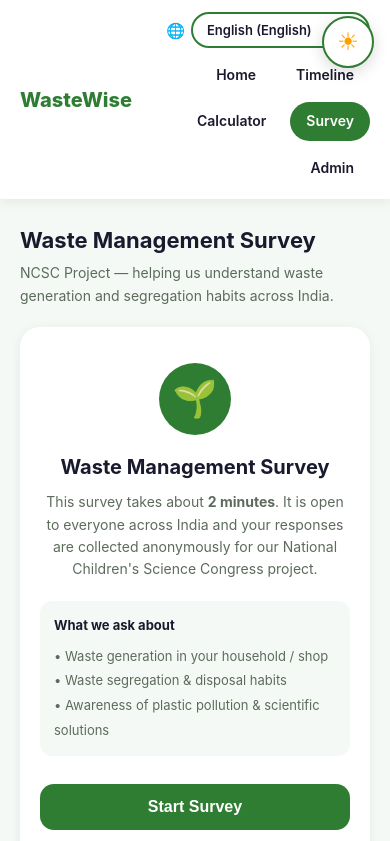
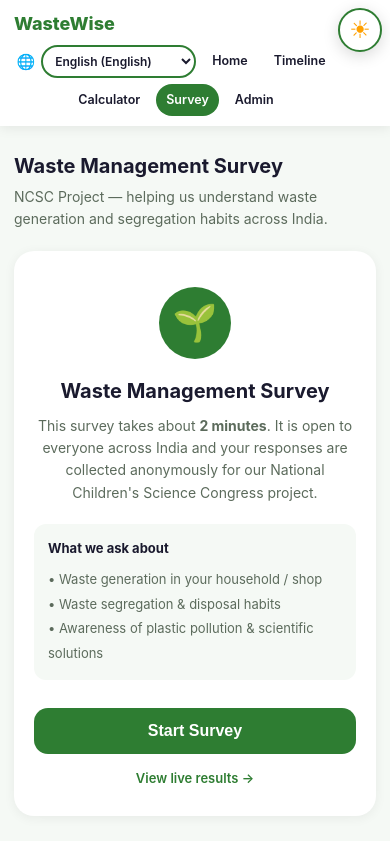
Before and after one commit to ayushrajwrs2013/ww, a website: page survey.html in a window 390 px wide. Shown: the top 841 px of the page. Drawn offline with Linux system fonts and the light colour scheme.

Commit message:
Fix mobile layout: responsive navbar, stacked cards, no RTL flip

```diff
--- /dev/null
+++ b/responsive.css
@@ -0,0 +1,70 @@
+/* WasteWise responsive / mobile layout */
+
+html { -webkit-text-size-adjust: 100%; }
+img { max-width: 100%; height: auto; }
+
+/* ---- Navbar: wrap instead of overflowing on phones ---- */
+@media (max-width: 820px) {
+  .navbar {
+    flex-wrap: wrap;
+    row-gap: 6px;
+    padding: 10px 56px 10px 16px; /* right space clears the fixed theme button */
+  }
+  .navbar .logo { font-size: 18px; }
+  .navbar .nav-links {
+    flex-wrap: wrap;
+    gap: 6px;
+    width: 100%;
+    order: 3;
+    justify-content: center;
+  }
+  .navbar .nav-links a {
+    font-size: 13px;
+    padding: 7px 12px;
+    white-space: nowrap;
+  }
+  .ww-lang { gap: 4px; }
+  .ww-lang select {
+    max-width: 155px !important;
+    font-size: 12px !important;
+    padding: 6px 8px !important;
+  }
+  .theme-toggle {
+    width: 44px;
+    height: 44px;
+    top: 8px;
+    right: 8px;
+  }
+}
+
+/* Stack multi-column cards that look cramped on phones */
+@media (max-width: 640px) {
+  .timeline-items { grid-template-columns: 1fr !important; }
+  .action-buttons { flex-wrap: wrap; }
+}
+@media (max-width: 460px) {
+  .row2 { grid-template-columns: 1fr; }
+}
+
+@media (max-width: 420px) {
+  .section,
+  .impact-section,
+  .pledge-section {
+    padding-left: 14px;
+    padding-right: 14px;
+  }
+  .navbar { padding-left: 14px; padding-right: 52px; }
+  .navbar .nav-links a { font-size: 12.5px; padding: 6px 10px; }
+  .ww-lang select { max-width: 130px; }
+}
+
+/* ---- Generic small-screen safety ---- */
+@media (max-width: 700px) {
+  .panel { padding: 18px 14px !important; border-radius: 14px; }
+  .section-title { font-size: 20px; }
+  .toolbar { flex-direction: column; align-items: stretch; }
+  .toolbar .actions { justify-content: flex-start; }
+}
+
+/* Tables scroll horizontally instead of breaking the page */
+.table-wrap { -webkit-overflow-scrolling: touch; }
--- a/survey.html
+++ b/survey.html
@@ -72,6 +72,7 @@
     .success-card p { font-size: 14px; color: var(--text-light); margin-bottom: 20px; }
     .footer { display: flex; align-items: center; justify-content: center; padding: 24px; font-size: 12px; color: var(--text-light); }
   </style>
+  <link rel="stylesheet" href="responsive.css">
 </head>
 <body>
   <nav class="navbar">
--- a/translate.js
+++ b/translate.js
@@ -8,7 +8,6 @@
   var textOrig = new WeakMap();
   var attrOrig = new WeakMap();
   var ATTRS = ['placeholder', 'aria-label', 'title', 'alt'];
-  var RTL = { ur: 1, sd: 1, ks: 1 };
 
   var CSS = ''
     + '.ww-lang{display:inline-flex;align-items:center;gap:6px;}'
@@ -97,7 +96,6 @@
 
   function applyAll() {
     document.documentElement.lang = current;
-    document.documentElement.dir = RTL[current] ? 'rtl' : 'ltr';
     if (document.body) walk(document.body);
     var sel = document.getElementById('wwLangSelect');
     if (sel && sel.value !== current) sel.value = current;
```
Also changed, not shown: admin.html (+1 -0 lines), calculator.html (+1 -0 lines), index.html (+1 -0 lines), results.html (+1 -0 lines), timeline.html (+1 -0 lines), viewer.html (+1 -0 lines).
